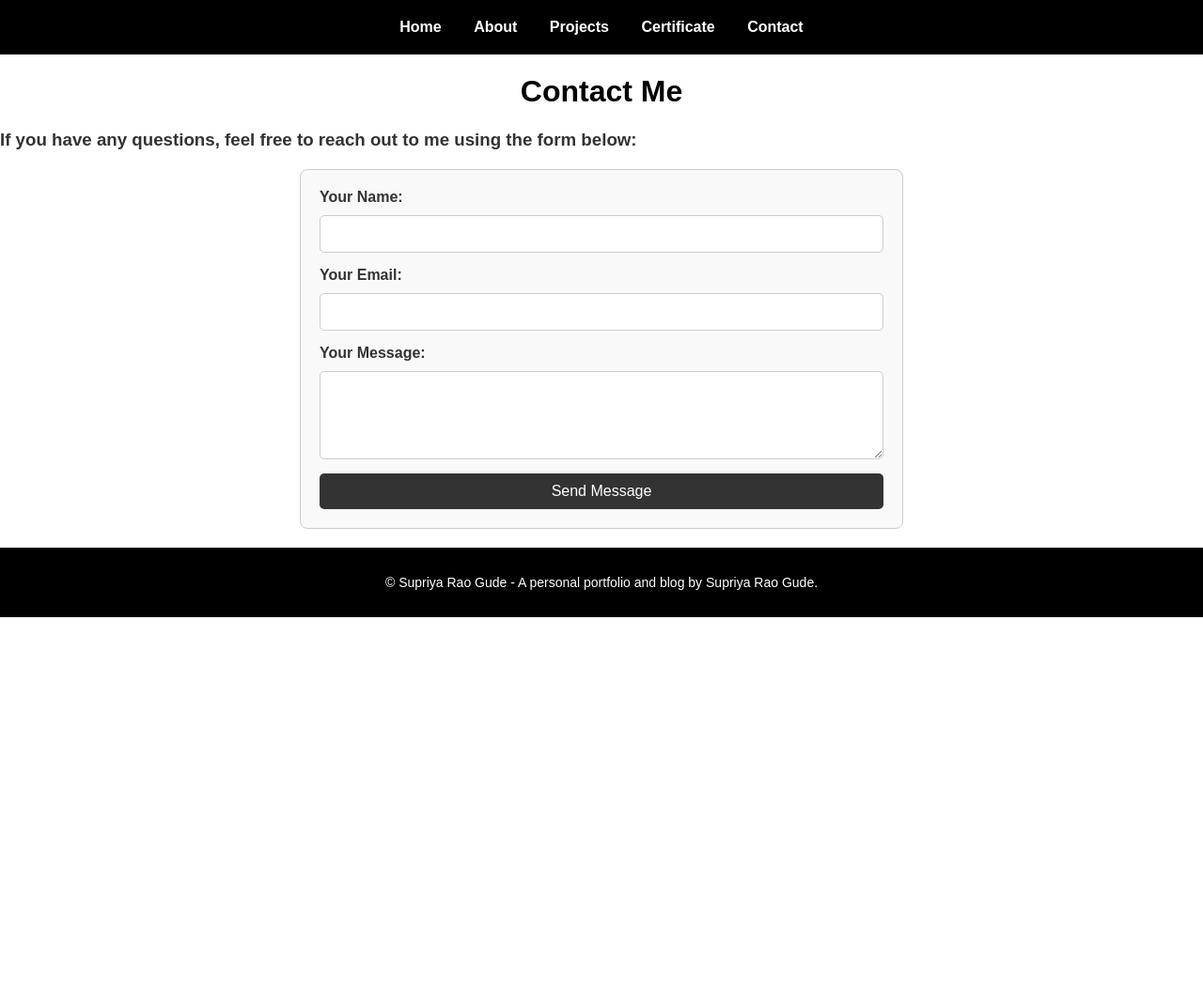
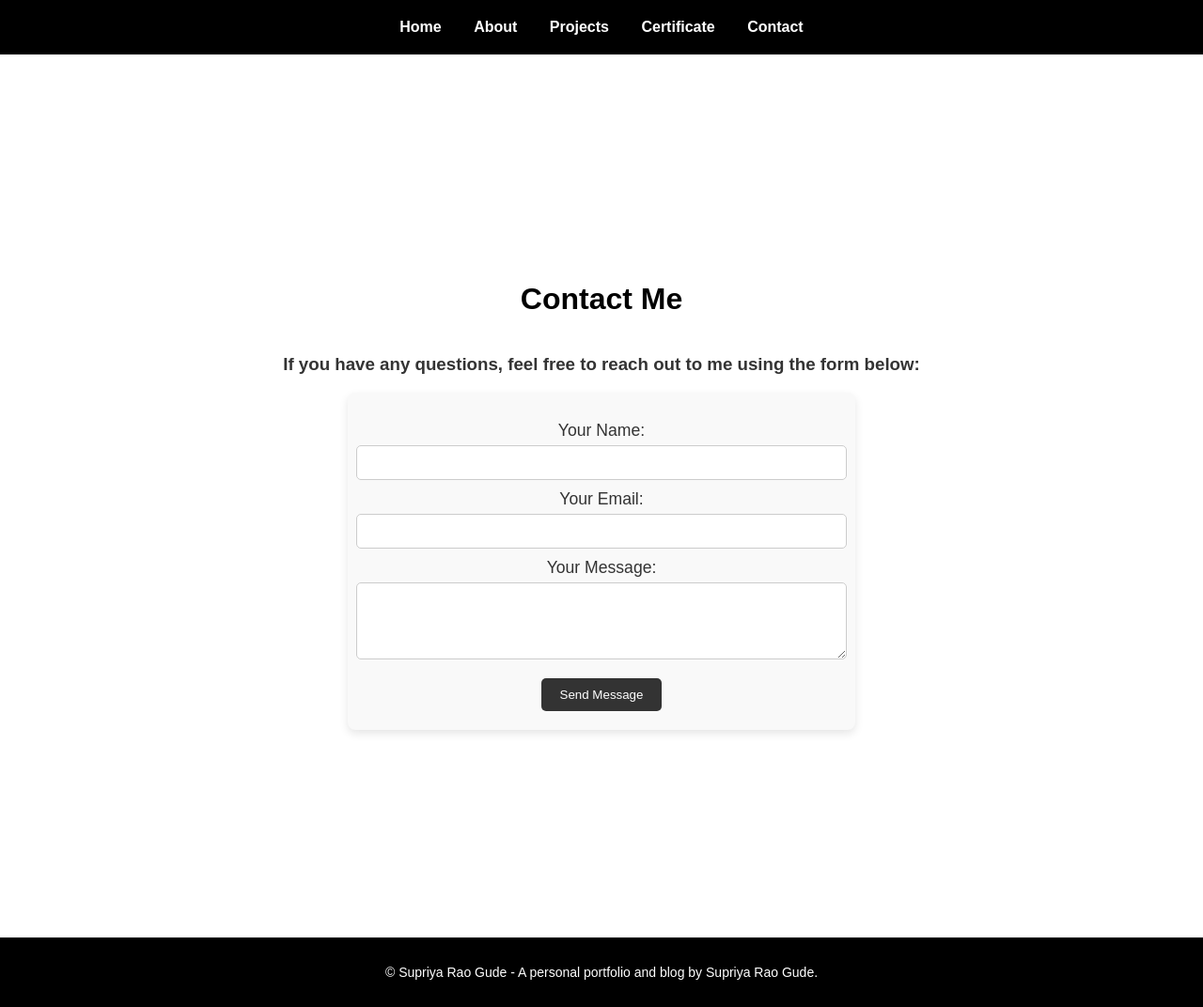
Before and after one commit to raosg10/raosg10.github.io, a Jekyll site: the page built from contact.md, in a window 1280 px wide. Shown: the whole page at 94% size. Built offline with Jekyll 4.4.1, drawn with Linux system fonts in a browser that asks for light colours; before the commit the page ends 900 px from its top, so only the background shows below that.

Commit message:
contactform

```diff
--- a/assets/css/styles.css
+++ b/assets/css/styles.css
@@ -149,43 +149,52 @@ h1, h2 {
   color: #aaa; /* Light Gray */
 }
 
-/* Contact Form Styles */
-form {
+.contact-form-container {
   display: flex;
   flex-direction: column;
-  max-width: 600px;
-  margin: 20px auto;
+  align-items: center;
+  justify-content: center;
+  height: 100vh; /* Full viewport height */
+  text-align: center;
   padding: 20px;
-  border: 1px solid #ccc;
-  border-radius: 8px;
-  background-color: #f9f9f9;
 }
 
-label {
-  margin-bottom: 10px;
-  font-weight: bold;
+.contact-form-container form {
+  display: flex;
+  flex-direction: column;
+  align-items: center;
+  width: 100%;
+  max-width: 500px; /* Limit the width of the form */
+  background-color: #f9f9f9;
+  padding: 20px;
+  border-radius: 8px;
+  box-shadow: 0 4px 10px rgba(0, 0, 0, 0.1);
 }
 
-input[type="text"],
-input[type="email"],
-textarea {
-  padding: 10px;
-  margin-bottom: 15px;
-  border: 1px solid #ccc;
-  border-radius: 5px;
-  font-size: 1rem;
+.contact-form-container label {
+  margin-top: 10px;
+  font-size: 1.1em;
 }
 
-button {
+.contact-form-container input,
+.contact-form-container textarea {
+  width: 100%;
+  padding: 10px;
+  margin-top: 5px;
+  border-radius: 5px;
+  border: 1px solid #ccc;
+}
+
+.contact-form-container button {
+  margin-top: 20px;
   padding: 10px 20px;
   background-color: #333;
-  color: white;
+  color: #fff;
   border: none;
   border-radius: 5px;
   cursor: pointer;
-  font-size: 1rem;
 }
 
-button:hover {
+.contact-form-container button:hover {
   background-color: #555;
 }
--- a/contact.md
+++ b/contact.md
@@ -3,9 +3,10 @@ layout: default
 title: Contact
 ---
 
-# Contact Me
+<div class="contact-form-container">
 
-### If you have any questions, feel free to reach out to me using the form below:
+  <h1>Contact Me</h1>
+  <h3>If you have any questions, feel free to reach out to me using the form below:</h3>
 
 <form action="https://formspree.io/f/xbljeala" method="POST">
   <label for="name">Your Name:</label>
@@ -19,3 +20,4 @@ title: Contact
 
   <button type="submit">Send Message</button>
 </form>
+</div>
```
Also changed, not shown: projects.md (+1 -1 lines).
